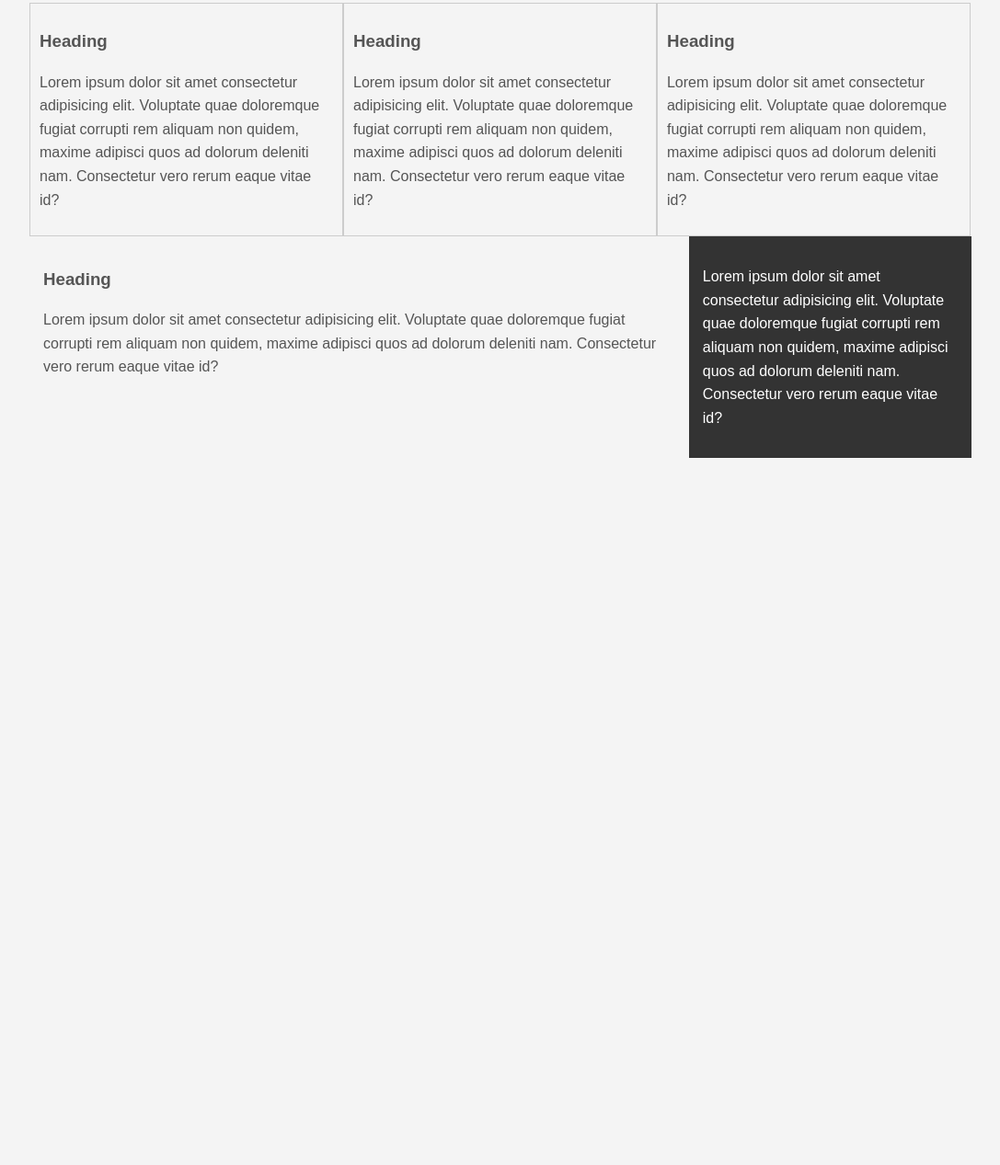
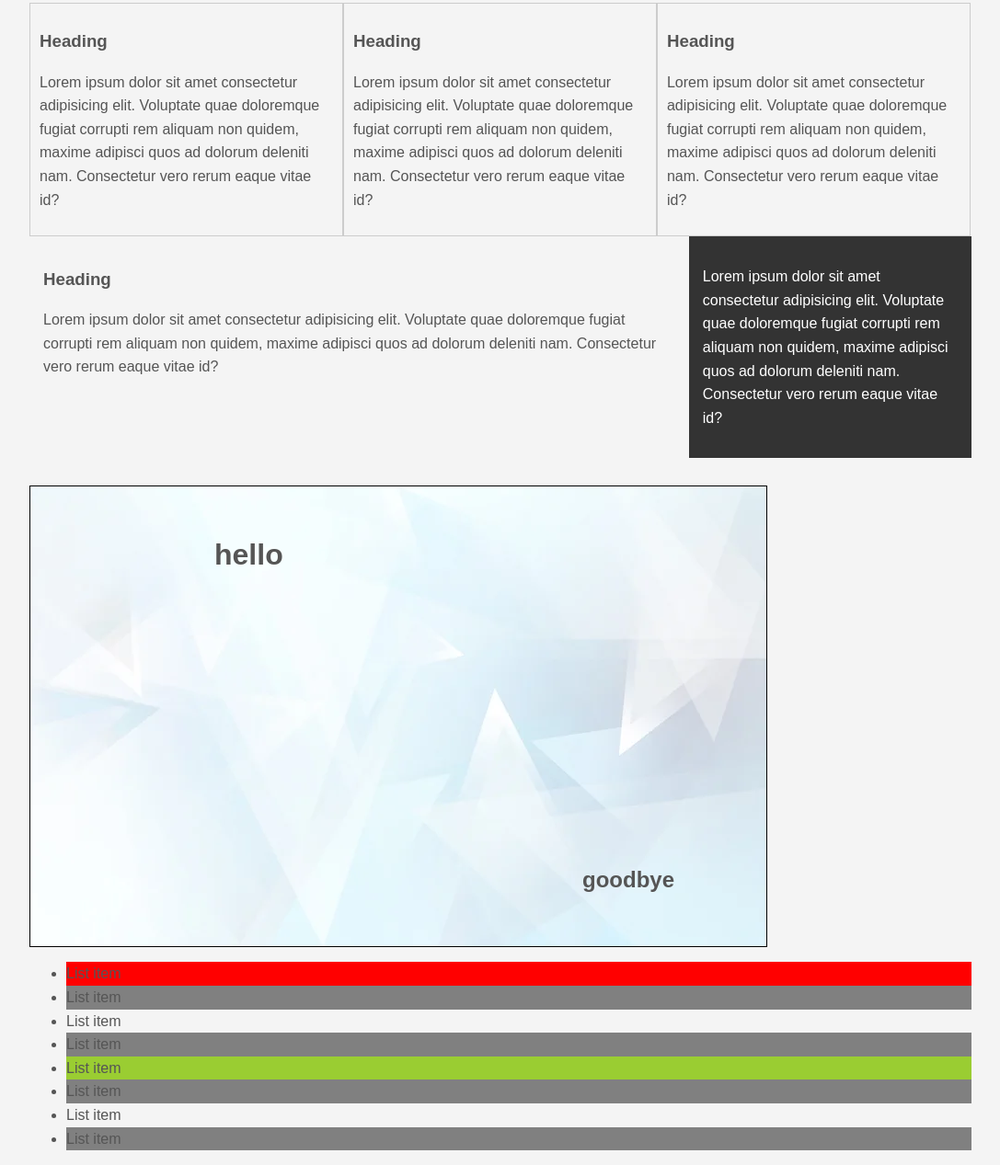
Before and after one commit to Amitansh-P/demo-repo2, a plain HTML site: page index.html in a window 1280 px wide. Shown: the part 1039-2306 px from the top of the page at 92% size, without its empty margins (96-1183 px from the left). Before the commit the page ends 1537 px from the top, so only its background shows below. Drawn offline with Linux system fonts and the light colour scheme.

Commit message:
updated html and css and added images
last commit for learning purpose

```diff
--- a/css/style.css
+++ b/css/style.css
@@ -165,4 +165,49 @@ a:visited{
     box-sizing: border-box;
 }
 
-/* I need to continue from positining in css 57:17,
+/*positioning in css*/
+.p-box{
+    width: 800px;
+    height: 500px;
+    border: 1px solid #000;
+    margin-top: 30px;
+    position: relative; /*use this position:relative to use h1 tag in p-box area only*/
+    background-image: url('../images/bgimage.jpg'); /*background image positioning*/
+    background-position: 100px 200px;
+    background-repeat: no-repeat;
+    background-position: center center;
+}
+
+.p-box h1{
+    position: absolute; /*it set the h1 to position top 40 absolute (by using relative we can specify the positon in boxes)*/
+    top: 40px;
+    left: 200px; /*position left to 200*/
+}
+
+.p-box h2{
+    position: absolute;
+    bottom: 40px;
+    right: 100px;
+}
+
+.fix-me{
+    position: fixed;
+    top: 400px;
+}
+
+/*sudo classes*/
+.my-list :first-child{ /* : use for scope to sudo elements*/
+    background: red;
+}
+
+.my-list li:last-child{
+    background: blue;
+}
+
+.my-list li:nth-child(5){
+    background: yellowgreen;
+}
+
+.my-list li:nth-child(even){
+    background: grey;
+}
--- a/index.html
+++ b/index.html
@@ -71,8 +71,27 @@
         <div id="sidebar">
             <p>Lorem ipsum dolor sit amet consectetur adipisicing elit. Voluptate quae doloremque fugiat corrupti rem aliquam non quidem, maxime adipisci quos ad dolorum deleniti nam. Consectetur vero rerum eaque vitae id?</p>
         </div>
+
+        <div class="clr"></div>
+
+        <div class="p-box">
+            <h1>hello</h1>
+            <h2>goodbye</h2>
+        </div>
+
+        <ul class="my-list">
+            <li>List item</li>
+            <li>List item</li>
+            <li>List item</li>
+            <li>List item</li>
+            <li>List item</li>
+            <li>List item</li>
+            <li>List item</li>
+            <li>List item</li>
+        </ul>
     </div><!--container ends-->
 
+    <a class="fix-me button" href="" >Hello</a>
 
 </body>
 </html>
```
Also changed, not shown: images/bgimage.jpg (added).
